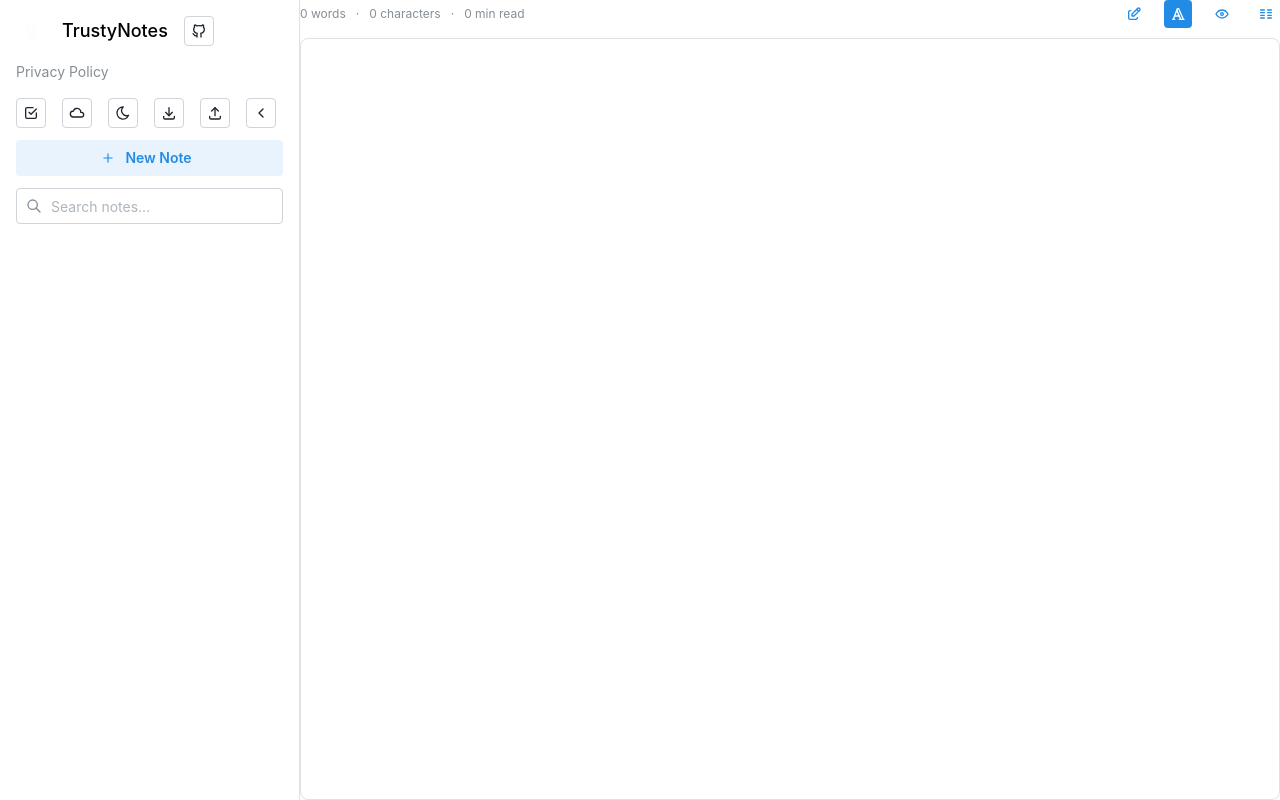
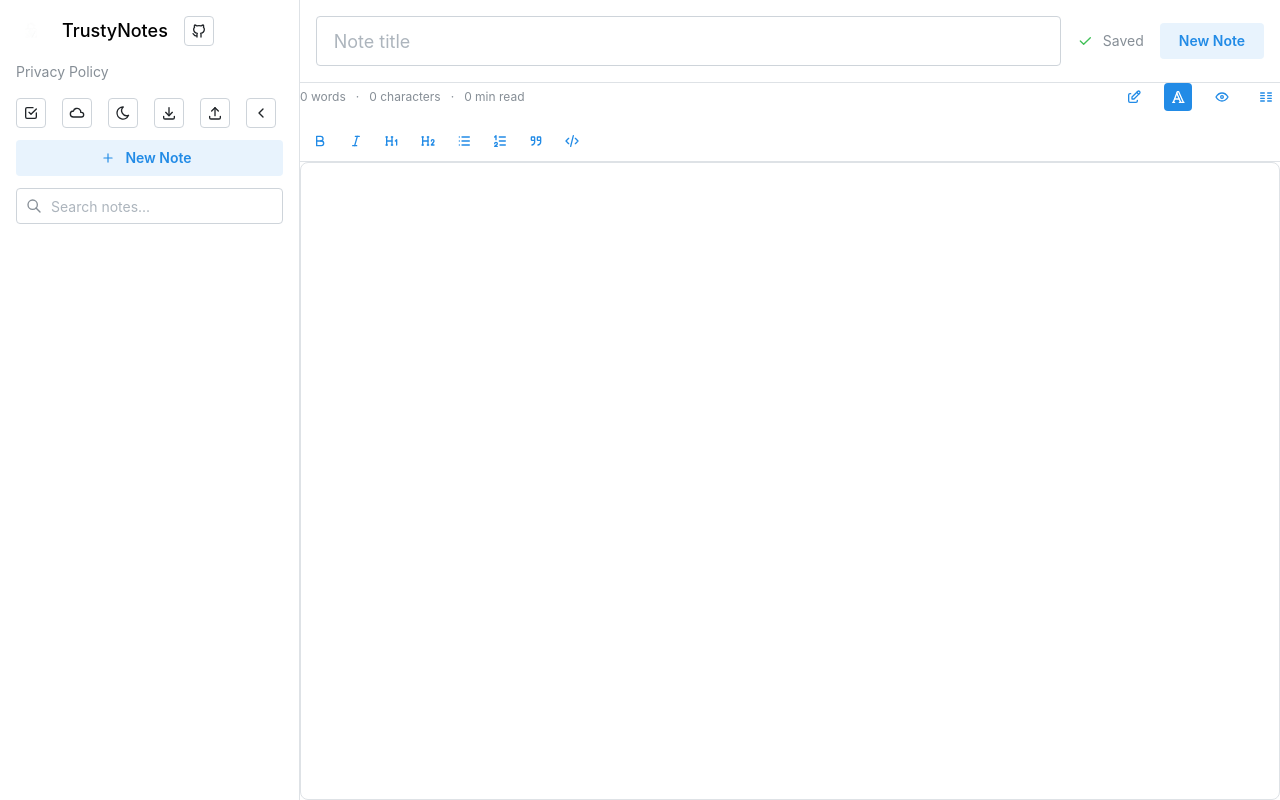
Before and after one commit to toolworks-dev/trusty-notes, a React (Vite) app: page / in a window 1280 px wide. Built offline with nearby package versions, Linux system fonts and the light colour scheme; what bip39 would draw is missing.

Commit message:
Simply RTF as was too bloated

```diff
--- a/src/App.tsx
+++ b/src/App.tsx
@@ -31,6 +31,7 @@ import {
   IconCloud,
   IconBrandGithub,
   IconCheckbox,
+  IconCheck,
 } from '@tabler/icons-react';
 import { useDebouncedCallback, useMediaQuery } from '@mantine/hooks';
 import { MarkdownEditor } from './components/MarkdownEditor';
@@ -71,6 +72,7 @@ function App() {
   const [isSelectionMode, setIsSelectionMode] = useState(false);
   const [isNewNote, setIsNewNote] = useState(false);
   const [ignoreNextSave, setIgnoreNextSave] = useState(false);
+  const [saveStatus, setSaveStatus] = useState<'saving' | 'saved'>('saved');
 
 
 
@@ -172,7 +174,10 @@ function App() {
 
     if (title.trim() === '' && content.trim() === '') return;
     try {
+      setSaveStatus('saving');
       await handleSave();
+      setSaveStatus('saved');
+      setTimeout(() => setSaveStatus('saved'), 2000);
     } catch (error) {
       console.error('Save failed:', error);
     }
@@ -215,6 +220,7 @@ function App() {
     setTitle('');
     setContent('');
     setIsNewNote(true);
+    setSaveStatus('saved');
   }
 
   useEffect(() => {
@@ -249,6 +255,7 @@ async function handleSave() {
 
     if (recentNote) {
       console.debug('Preventing duplicate save');
+      setSaveStatus('saved');
       return;
     }
 
@@ -270,9 +277,11 @@ async function handleSave() {
     }
 
     await loadNotes();
+    setSaveStatus('saved');
   } catch (error) {
     console.error('Failed to save note:', error);
     alert(`Failed to save note: ${error}`);
+    setSaveStatus('saved');
   }
 }
 
@@ -589,9 +598,8 @@ async function deleteNote(noteId: number) {
 
       <AppShell.Main>
         <Stack h="100vh" gap={0} style={{ overflow: 'hidden' }}>
-          {isMobile && (
           <Box
-              p="xs"
+            p={isMobile ? "xs" : "md"}
             style={{
               borderBottom: '1px solid var(--mantine-color-gray-3)',
               position: 'sticky',
@@ -600,6 +608,7 @@ async function deleteNote(noteId: number) {
               backgroundColor: 'var(--mantine-color-body)'
             }}
           >
+            {isMobile ? (
               <TextInput
                 placeholder="Note title"
                 value={title}
@@ -607,8 +616,31 @@ async function deleteNote(noteId: number) {
                 size="sm"
                 style={{ flex: 1 }}
               />
+            ) : (
+              <Group justify="space-between" align="center">
+                <TextInput
+                  placeholder="Note title"
+                  value={title}
+                  onChange={(e) => setTitle(e.currentTarget.value)}
+                  size="lg"
+                  style={{ flex: 1 }}
+                />
+                <Group>
+                  {saveStatus && (
+                    <Group gap="xs">
+                      <IconCheck size={16} style={{ color: 'var(--mantine-color-green-6)' }} />
+                      <Text size="sm" c="dimmed">
+                        {saveStatus === 'saving' ? 'Saving...' : 'Saved'}
+                      </Text>
+                    </Group>
+                  )}
+                  <Button variant="light" onClick={clearForm}>
+                    New Note
+                  </Button>
+                </Group>
+              </Group>
+            )}
           </Box>
-          )}
           <Box
             style={{
               flex: 1,
--- a/src/components/MarkdownEditor.tsx
+++ b/src/components/MarkdownEditor.tsx
@@ -37,7 +37,13 @@ function WordCount({ content }: { content: string }) {
   );
 }
 
-export function MarkdownEditor({ content, onChange, isMobile, defaultView = 'edit', editorType: initialEditorType = 'markdown' }: MarkdownEditorProps) {
+export function MarkdownEditor({
+  content,
+  onChange,
+  isMobile = false,
+  defaultView = 'edit',
+  editorType: initialEditorType = 'markdown'
+}: MarkdownEditorProps) {
   const [view, setView] = useState<'edit' | 'preview' | 'split'>(isMobile ? 'edit' : defaultView);
   const [editorType, setEditorType] = useState(initialEditorType);
 
@@ -46,6 +52,7 @@ export function MarkdownEditor({ content, onChange, isMobile, defaultView = 'edi
       <RichTextEditor
         content={content}
         onChange={onChange}
+        isMobile={!!isMobile}
       />
     ) : (
       <Textarea
--- a/src/components/RichTextEditor.tsx
+++ b/src/components/RichTextEditor.tsx
@@ -16,6 +16,14 @@ import {
   IconTrash,
   IconRowRemove,
   IconColumnRemove,
+  IconBold,
+  IconItalic,
+  IconList,
+  IconListNumbers,
+  IconQuote,
+  IconCode,
+  IconH1,
+  IconH2,
 } from '@tabler/icons-react';
 import { useEffect, useState } from 'react';
 
@@ -84,9 +92,10 @@ const tableStyles = {
 interface RichTextEditorProps {
   content: string;
   onChange: (value: string) => void;
+  isMobile: boolean;
 }
 
-export function RichTextEditor({ content, onChange }: RichTextEditorProps) {
+export function RichTextEditor({ content, onChange, isMobile }: RichTextEditorProps) {
   const [lastContent, setLastContent] = useState(content);
   const [lastText, setLastText] = useState('');
 
@@ -163,14 +172,10 @@ export function RichTextEditor({ content, onChange }: RichTextEditorProps) {
     return editorInstance.isActive('table');
   };
 
-  const isMobile = false; // Replace with actual mobile detection logic
-
-  const ToolbarWrapper = isMobile ? (
+  const ToolbarWrapper = (
     <Box
+      className={isMobile ? "mobile-toolbar" : "desktop-toolbar"}
       style={{
-        overflowX: 'auto',
-        overflowY: 'hidden',
-        WebkitOverflowScrolling: 'touch',
         position: 'sticky',
         top: 0,
         backgroundColor: 'var(--mantine-color-body)',
@@ -179,18 +184,101 @@ export function RichTextEditor({ content, onChange }: RichTextEditorProps) {
         padding: '4px'
       }}
     >
-      <Group gap="xs" wrap="nowrap" style={{ minWidth: 'max-content' }}>
-        {/* Toolbar content */}
+      <Group gap={4} wrap={isMobile ? "nowrap" : "wrap"}>
+        <Group gap={4}>
+          <Tooltip label="Bold">
+            <ActionIcon
+              variant={editor?.isActive('bold') ? 'filled' : 'subtle'}
+              onClick={() => runCommand(chain => chain.toggleBold().run())}
+              size="sm"
+            >
+              <IconBold size={16} />
+            </ActionIcon>
+          </Tooltip>
+          <Tooltip label="Italic">
+            <ActionIcon
+              variant={editor?.isActive('italic') ? 'filled' : 'subtle'}
+              onClick={() => runCommand(chain => chain.toggleItalic().run())}
+              size="sm"
+            >
+              <IconItalic size={16} />
+            </ActionIcon>
+          </Tooltip>
+        </Group>
+
+        <Group gap={4}>
+          <Tooltip label="Heading 1">
+            <ActionIcon
+              variant={editor?.isActive('heading', { level: 1 }) ? 'filled' : 'subtle'}
+              onClick={() => runCommand(chain => chain.toggleHeading({ level: 1 }).run())}
+              size="sm"
+            >
+              <IconH1 size={16} />
+            </ActionIcon>
+          </Tooltip>
+          <Tooltip label="Heading 2">
+            <ActionIcon
+              variant={editor?.isActive('heading', { level: 2 }) ? 'filled' : 'subtle'}
+              onClick={() => runCommand(chain => chain.toggleHeading({ level: 2 }).run())}
+              size="sm"
+            >
+              <IconH2 size={16} />
+            </ActionIcon>
+          </Tooltip>
+        </Group>
+
+        <Group gap={4}>
+          <Tooltip label="Bullet List">
+            <ActionIcon
+              variant={editor?.isActive('bulletList') ? 'filled' : 'subtle'}
+              onClick={() => runCommand(chain => chain.toggleBulletList().run())}
+              size="sm"
+            >
+              <IconList size={16} />
+            </ActionIcon>
+          </Tooltip>
+          <Tooltip label="Numbered List">
+            <ActionIcon
+              variant={editor?.isActive('orderedList') ? 'filled' : 'subtle'}
+              onClick={() => runCommand(chain => chain.toggleOrderedList().run())}
+              size="sm"
+            >
+              <IconListNumbers size={16} />
+            </ActionIcon>
+          </Tooltip>
+        </Group>
+
+        <Group gap={4}>
+          <Tooltip label="Quote">
+            <ActionIcon
+              variant={editor?.isActive('blockquote') ? 'filled' : 'subtle'}
+              onClick={() => runCommand(chain => chain.toggleBlockquote().run())}
+              size="sm"
+            >
+              <IconQuote size={16} />
+            </ActionIcon>
+          </Tooltip>
+          <Tooltip label="Code">
+            <ActionIcon
+              variant={editor?.isActive('code') ? 'filled' : 'subtle'}
+              onClick={() => runCommand(chain => chain.toggleCode().run())}
+              size="sm"
+            >
+              <IconCode size={16} />
+            </ActionIcon>
+          </Tooltip>
+        </Group>
       </Group>
     </Box>
-  ) : (
-    <Group gap="xs">
-      {/* Toolbar content */}
-    </Group>
   );
 
   return (
-    <Box style={{ display: 'flex', flexDirection: 'column', height: '100%' }}>
+    <Box style={{
+      display: 'flex',
+      flexDirection: 'column',
+      height: '100%',
+      overflow: 'hidden'
+    }}>
       {ToolbarWrapper}
       {isTableSelected() && (
         <Group mb="xs" wrap="nowrap">
@@ -247,7 +335,7 @@ export function RichTextEditor({ content, onChange }: RichTextEditorProps) {
           border: '1px solid var(--mantine-color-gray-3)',
           borderRadius: 'var(--mantine-radius-md)',
           padding: '1rem',
-          overflow: 'auto',
+          overflow: 'hidden',
           minHeight: 0,
           ...tableStyles,
         }}
@@ -259,8 +347,9 @@ export function RichTextEditor({ content, onChange }: RichTextEditorProps) {
             display: 'flex',
             flexDirection: 'column',
             height: '100%',
+            overflow: 'hidden',
           }}
-          className="rich-text-table-container"
+          className={`rich-text-table-container ${isMobile ? 'mobile-editor' : ''}`}
         />
       </Box>
     </Box>
--- a/src/styles/richtext.css
+++ b/src/styles/richtext.css
@@ -3,6 +3,7 @@
     min-height: 0;
     outline: none;
     overflow-y: auto;
+    height: 100%;
 }
 
 .ProseMirror p {
@@ -44,31 +45,17 @@
   padding: 0.2em 0.4em;
 }
 
+.rich-text-table-container {
+  display: flex;
+  flex-direction: column;
+  height: 100%;
+  overflow: hidden;
+}
+
 .rich-text-table-container .ProseMirror {
-  table {
-    border-collapse: collapse;
-    table-layout: fixed;
-    width: 100%;
-    margin: 0;
-    overflow: hidden;
-  }
-
-  td, th {
-    min-width: 1em;
-    border: 2px solid var(--mantine-color-gray-3);
-    padding: 0.75rem;
-    vertical-align: top;
-    box-sizing: border-box;
-    position: relative;
-
-    > * {
-      margin: 0;
-    }
-
-    &:hover {
-      background-color: var(--mantine-color-gray-0);
-    }
-  }
+  padding: 8px;
+  overflow-y: auto;
+  -webkit-overflow-scrolling: touch;
 }
 
 [data-mantine-color-scheme="dark"] .rich-text-table-container .ProseMirror {
@@ -150,6 +137,39 @@
   .mobile-editor .tiptap-dropdown-content {
     min-width: 160px;
   }
+
+  .mobile-toolbar {
+    display: flex;
+    padding: 4px;
+    overflow-x: auto;
+    overflow-y: hidden;
+    -webkit-overflow-scrolling: touch;
+    white-space: nowrap;
+    gap: 4px;
+    background: var(--mantine-color-body);
+    border-bottom: 1px solid var(--mantine-color-gray-3);
+  }
+
+  .mobile-toolbar::-webkit-scrollbar {
+    display: none; /* Hide scrollbar for cleaner look */
+  }
+
+  /* Adjust button sizes for mobile */
+  .mobile-toolbar .mantine-ActionIcon-root {
+    width: 32px;
+    height: 32px;
+    padding: 6px;
+  }
+
+  .mobile-toolbar .mantine-ActionIcon-root svg {
+    width: 16px;
+    height: 16px;
+  }
+
+  /* Prevent zoom on iOS */
+  .ProseMirror {
+    font-size: 16px !important;
+  }
 }
 
 /* Prevent body scroll when editor is focused */
@@ -159,3 +179,16 @@ body.editor-focused {
   width: 100%;
   height: 100%;
 }
+
+/* Desktop toolbar styles */
+.desktop-toolbar {
+  display: flex;
+  padding: 8px;
+  background: var(--mantine-color-body);
+  border-bottom: 1px solid var(--mantine-color-gray-3);
+}
+
+.desktop-toolbar .mantine-ActionIcon-root {
+  width: 32px;
+  height: 32px;
+}
```
Lines whose indentation alone changed are shown as unchanged.
